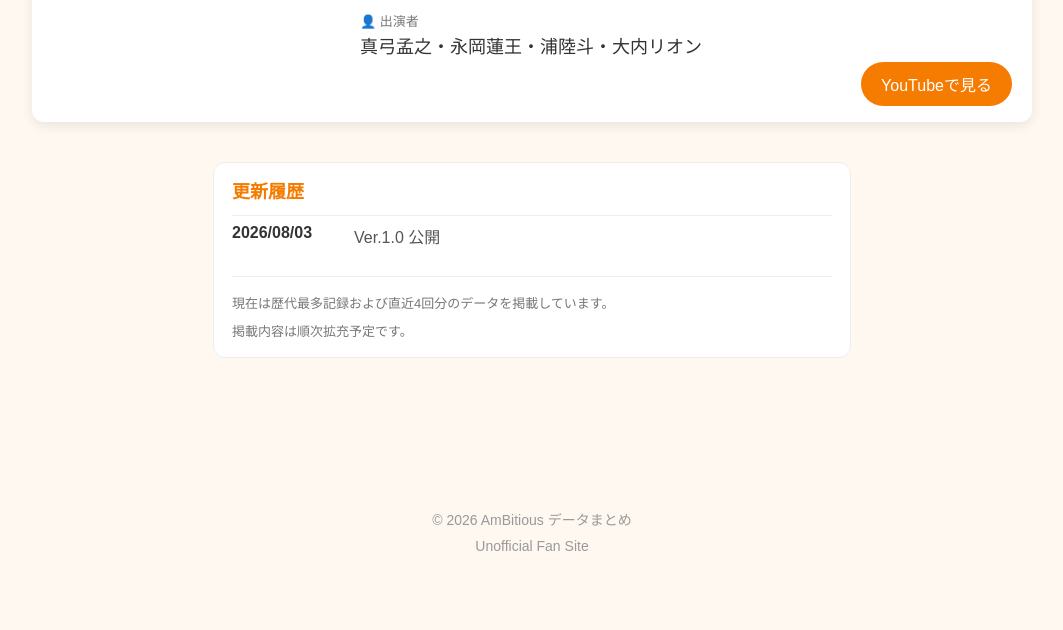
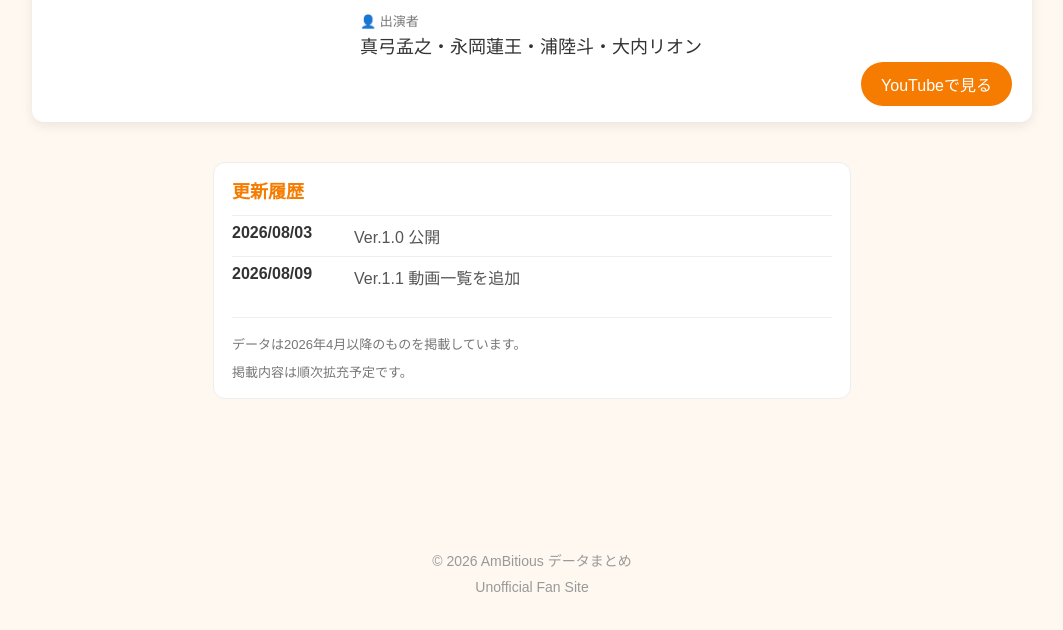
Before and after one commit to ambitious-2021/DashboardSite, a plain HTML site: page index.html in a window 1280 px wide. Shown: the part 6992-7622 px from the top of the page, without its empty margins (108-1171 px from the left). Before the commit the page ends 7581 px from the top, so only its background shows below. Drawn offline with Linux system fonts and the light colour scheme.

Commit message:
更新履歴を更新

```diff
--- a/index.html
+++ b/index.html
@@ -54,9 +54,13 @@
                 <span class="history-date">2026/08/03</span>
                 <span class="history-text">Ver.1.0 公開</span>
             </div>
+            <div class="history-item">
+                <div class="history-date">2026/08/09</div>
+                <div class="history-text">Ver.1.1 動画一覧を追加</div>
+            </div>
 
             <div class="notice">
-                <p>現在は歴代最多記録および直近4回分のデータを掲載しています。</p>
+                <p>データは2026年4月以降のものを掲載しています。</p>
                 <p>掲載内容は順次拡充予定です。</p>
             </div>
 
```
